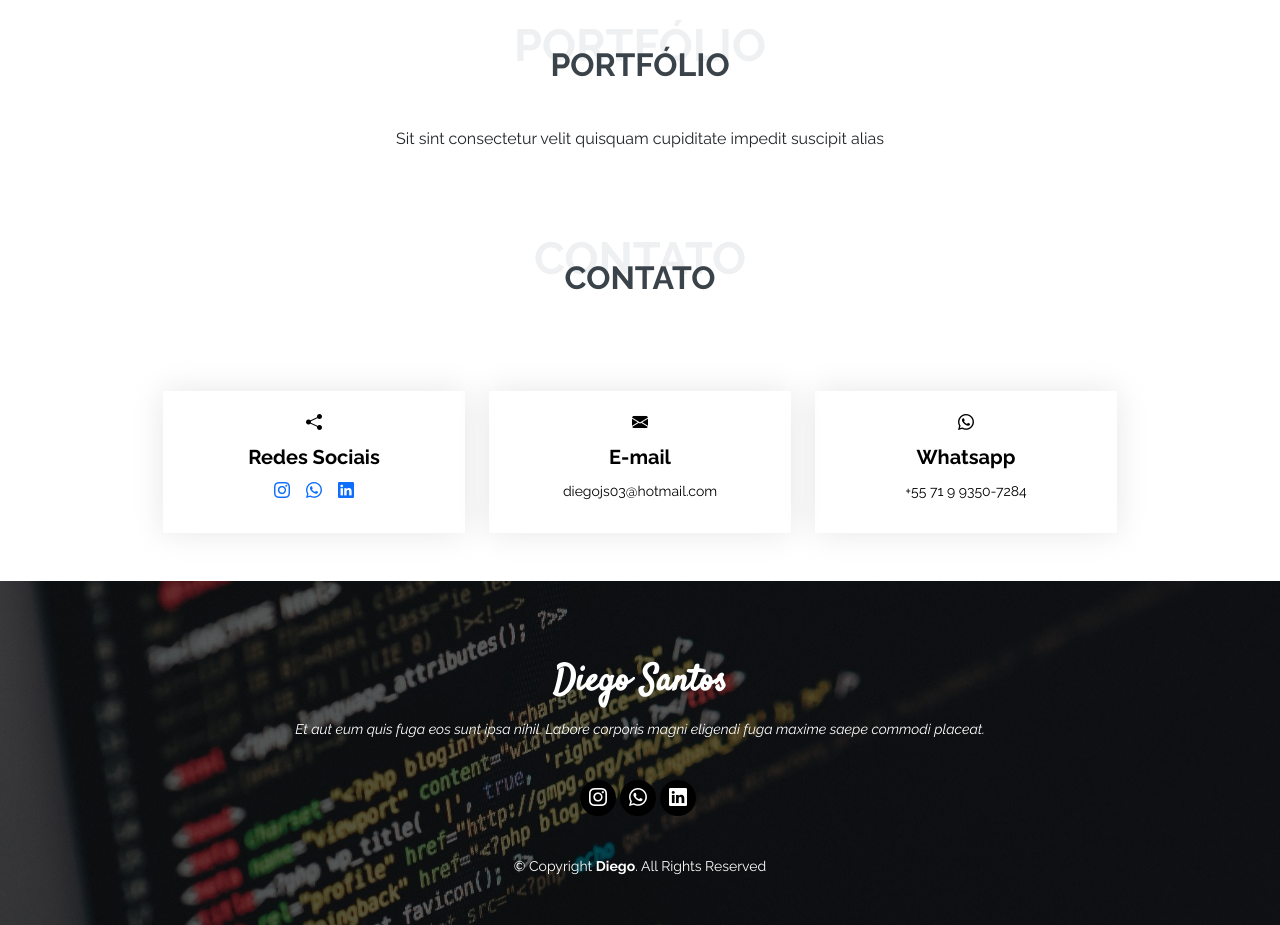
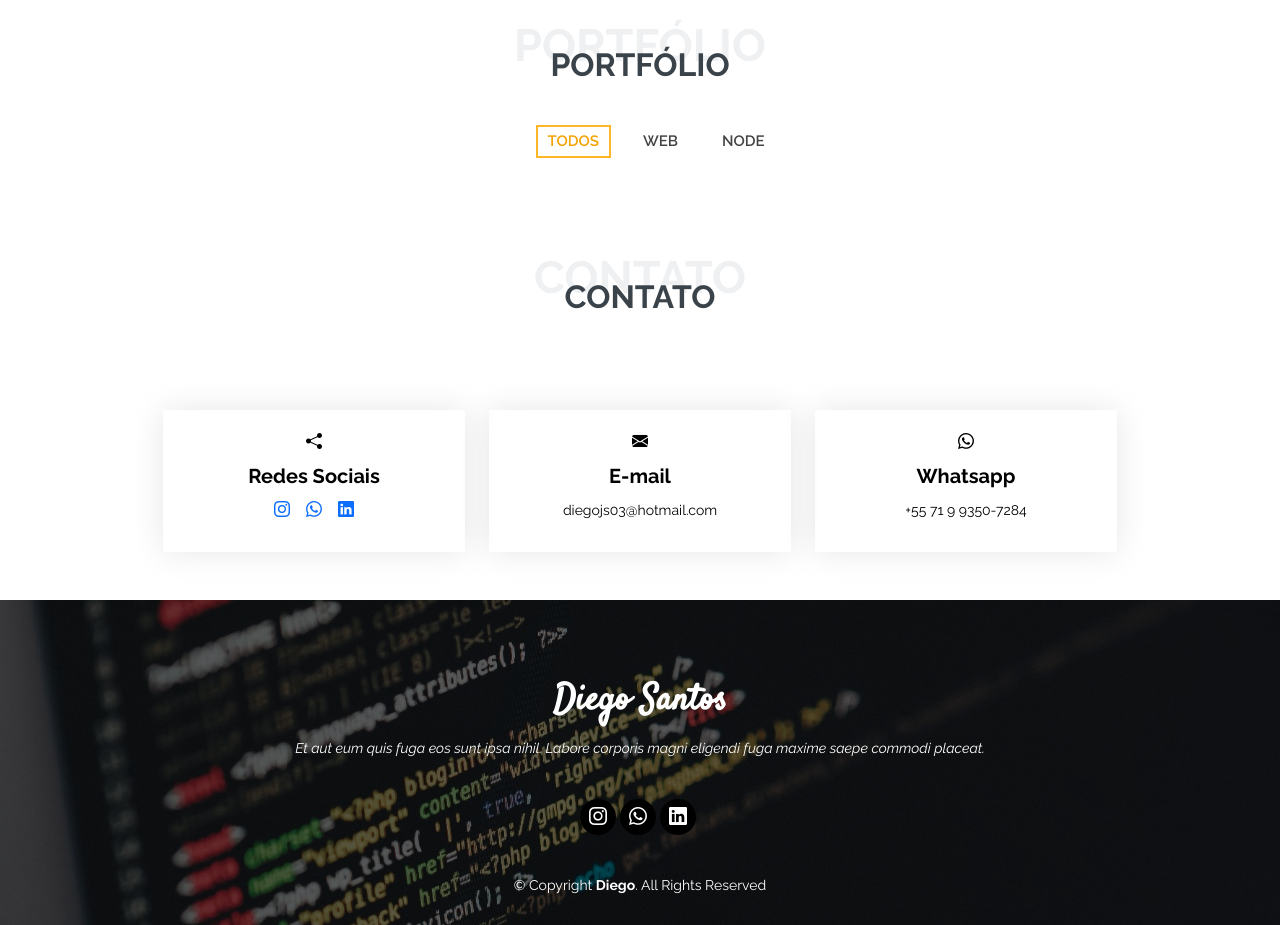
Before and after one commit to DiegojSts/portfolio, an Angular app: page / in a window 1280 px wide. Shown: the part 2940-3865 px from the top of the page. Built offline with nearby package versions, Linux system fonts and the light colour scheme.

Commit message:
Started portfolio logic

```diff
--- a/src/app/portfolio/portfolio.component.css
+++ b/src/app/portfolio/portfolio.component.css
@@ -0,0 +1,24 @@
+.portfolio #portfolio-filters {
+    list-style: none;
+    margin-bottom: 20px;
+  }
+
+  .portfolio #portfolio-filters li {
+    cursor: pointer;
+    display: inline-block;
+    margin: 0 10px 10px 10px;
+    font-size: 15px;
+    font-weight: 600;
+    line-height: 1;
+    padding: 7px 10px;
+    text-transform: uppercase;
+    color: #444444;
+    transition: all 0.3s ease-in-out;
+    border: 2px solid #fff;
+  }
+
+.portfolio #portfolio-filters li:hover,
+.portfolio #portfolio-filters .filter-active {
+  color: #f3a200;
+  border-color: #ffb727;
+}
--- a/src/app/portfolio/portfolio.component.html
+++ b/src/app/portfolio/portfolio.component.html
@@ -1,9 +1,13 @@
 <!-- ======= Portolio Section ======= -->
 
-<section id="portfolio">
+<section id="portfolio" class="portfolio">
     <div class="section-title">
         <span>Portfólio</span>
         <h2>Portfólio</h2>
-        <p>Sit sint consectetur velit quisquam cupiditate impedit suscipit alias</p>
+        <ul id="portfolio-filters" class="d-flex justify-content-center">
+            <li data-filter=".filter-all" class="filter-active">Todos</li>
+            <li data-filter=".filter-web">Web</li>
+            <li data-filter=".filter-node">Node</li>
+          </ul>
     </div>
 </section>
--- a/src/app/portfolio/portfolio.component.ts
+++ b/src/app/portfolio/portfolio.component.ts
@@ -1,4 +1,4 @@
-import { Component, OnInit } from '@angular/core';
+import { Component, HostListener, OnInit } from '@angular/core';
 
 @Component({
   selector: 'app-portfolio',
@@ -7,9 +7,26 @@ import { Component, OnInit } from '@angular/core';
 })
 export class PortfolioComponent implements OnInit {
 
-  constructor() { }
+
+  constructor() {
+
+  }
+
 
   ngOnInit(): void {
+    const elements = document.querySelectorAll('[data-filter]');
+
+    for(let i = 0; i < elements.length; i++){
+      elements[i].addEventListener('click', ()=> {
+        let current = document.getElementsByClassName("filter-active");
+        current[0].className = current[0].className.replace("filter-active", "");
+        elements[i].className += "filter-active";
+
+
+      })
+    }
+
+
   }
 
 }
```
